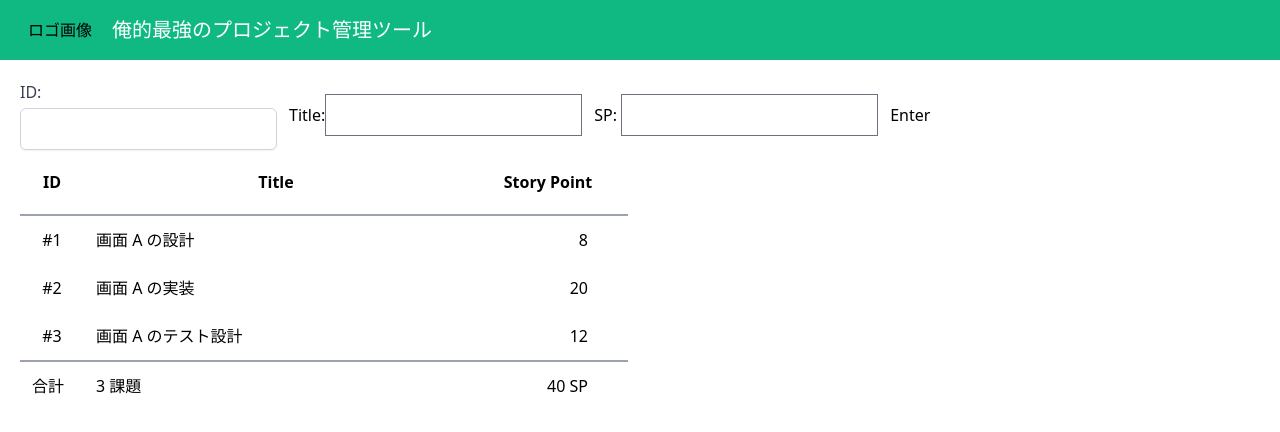
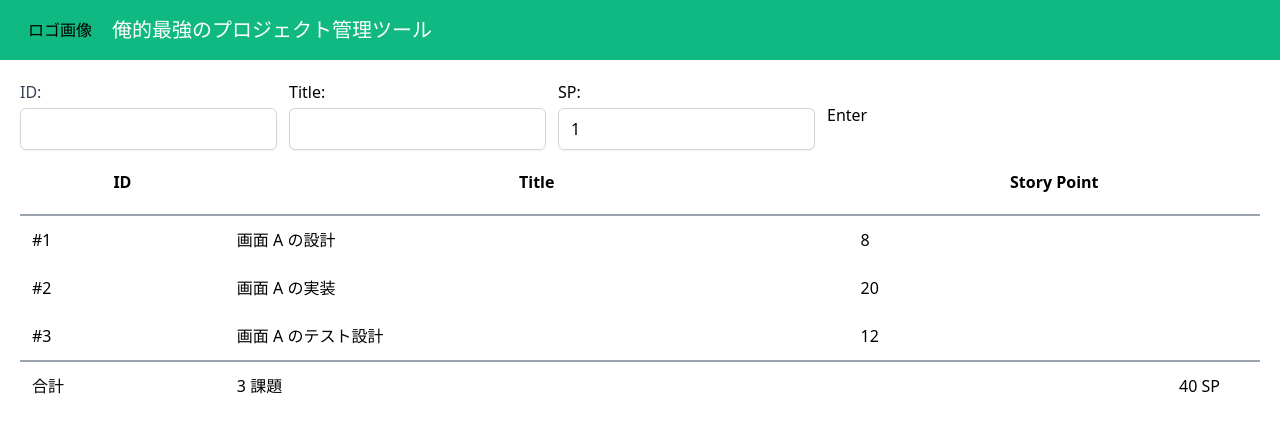
Before and after one commit to s-arikawa/pjm-tools, a Nuxt app: page /planning/product_backlog in a window 1280 px wide. Shown: the top 432 px of the page. Built offline with nearby package versions, Linux system fonts and the light colour scheme.

Commit message:
コンポーネントに切り出し

```diff
--- /dev/null
+++ b/components/MTable.vue
@@ -0,0 +1,48 @@
+<script lang="ts" setup>
+import {Prop, PropType} from "@vue/runtime-core";
+import {computed} from "#imports";
+
+/**
+ * 列の定義
+ */
+interface Column {
+  // オブジェクトのキー
+  key: string
+  // 列の表示名
+  name: string
+}
+
+const props = defineProps({
+  // テーブルの列
+  columns: Array as PropType<Column[]>,
+  // 行の値
+  values: Array as PropType<Object[]>,
+})
+
+const keys = computed(() => props.columns.map(it => it.key))
+</script>
+
+<template>
+  <table class="table-auto border-collapse">
+    <thead class="border-b-2 border-b-gray-400">
+    <tr>
+      <th v-for="column in columns" class="px-3 py-5">{{ column.name }}</th>
+    </tr>
+    </thead>
+    <tbody>
+    <tr v-for="val in values">
+      <td v-for="key in keys" class="p-3">{{ val[key] }}</td>
+    </tr>
+    </tbody>
+    <tfoot class="border-t-2 border-t-gray-400">
+    <slot name="tfoot">
+      <tr>
+        <!-- Fallback Content -->
+        <td :colspan="keys.length"/>
+      </tr>
+    </slot>
+    </tfoot>
+  </table>
+</template>
+
+<style scoped></style>
--- /dev/null
+++ b/components/forms/MInputNumber.vue
@@ -0,0 +1,16 @@
+<script lang="ts" setup>
+const props = defineProps({modelValue: Number})
+const emits = defineEmits<{ (e: 'update:modelValue', num: number): void }>()
+const onInputNumber = (e: Event) => {
+  const target = e.target as HTMLInputElement
+  emits('update:modelValue', Number(target.value))
+}
+</script>
+
+<template>
+  <input type="number" :value="modelValue" @input="onInputNumber"
+         class="mt-1 block w-full rounded-md border-gray-300 shadow-sm
+        focus:border-indigo-300 focus:ring focus:ring-indigo-200 focus:ring-opacity-50">
+</template>
+
+<style scoped></style>
--- /dev/null
+++ b/components/forms/MInputText.vue
@@ -0,0 +1,16 @@
+<script lang="ts" setup>
+const props = defineProps({modelValue: String})
+const emits = defineEmits<{ (e: 'update:modelValue', num: string): void }>()
+const onInputString = (e: Event) => {
+  const target = e.target as HTMLInputElement
+  emits('update:modelValue', target.value)
+}
+</script>
+
+<template>
+  <input type="text" :value="modelValue" @input="onInputString"
+         class="mt-1 block w-full rounded-md border-gray-300 shadow-sm
+        focus:border-indigo-300 focus:ring focus:ring-indigo-200 focus:ring-opacity-50">
+</template>
+
+<style scoped></style>
--- a/pages/planning/product_backlog.vue
+++ b/pages/planning/product_backlog.vue
@@ -1,5 +1,7 @@
 <script lang="ts" setup>
 import {computed, ref} from "#imports";
+import MTable from "~/components/MTable.vue";
+import MInputText from "~/components/forms/MInputText.vue";
 
 const backlog = ref([
   {id: "#1", title: "画面 A の設計", sp: 8},
@@ -10,26 +12,36 @@ const totalSP = computed(() => backlog.value.reduce((sum, task) => sum + task.sp
 const taskCount = computed(() => backlog.value.length)
 
 const addTask = () => {
+  backlog.value.push({id: id.value, title: title.value, sp: sp.value})
+}
 
-}
+const tableColumns = [
+  {key: "id", name: "ID"},
+  {key: "title", name: "Title"},
+  {key: "sp", name: "Story Point"}
+]
+
+const id = ref("")
+const title = ref("")
+const sp = ref(1)
 </script>
 <template>
   <div>
     <div class="flex items-center gap-3">
       <label class="block">
         <span class="text-gray-700">ID:</span>
-        <input type="number" class="mt-1 block w-full rounded-md border-gray-300 shadow-sm focus:border-indigo-300 focus:ring focus:ring-indigo-200 focus:ring-opacity-50">
+        <MInputText v-model="id"/>
       </label>
 
       <label>
         <span>Title:</span>
-        <input type="text">
+        <MInputText v-model="title"/>
       </label>
 
       <div>
         <label>
-          SP:
-          <input type="number">
+          <span>SP:</span>
+          <MInputNumber v-model="sp"/>
         </label>
       </div>
       <div>
@@ -37,29 +49,15 @@ const addTask = () => {
       </div>
     </div>
 
-    <table class="table-auto border-collapse">
-      <thead class="border-b-2 border-b-gray-400">
-      <tr>
-        <th class="px-3 py-5 w-16">ID</th>
-        <th class="px-3 py-5 w-96">Title</th>
-        <th class="px-3 py-5 w-40">Story Point</th>
-      </tr>
-      </thead>
-      <tbody>
-      <tr v-for="task in backlog">
-        <td class="p-3 text-center">{{ task.id }}</td>
-        <td class="p-3">{{ task.title }}</td>
-        <td class="p-3 text-right pr-10">{{ task.sp }}</td>
-      </tr>
-      </tbody>
-      <tfoot class="border-t-2 border-t-gray-400">
-      <tr>
-        <td class="p-3">合計</td>
-        <td class="p-3">{{ taskCount }} 課題</td>
-        <td class="p-3 text-right pr-10">{{ totalSP }} SP</td>
-      </tr>
-      </tfoot>
-    </table>
+    <MTable class="w-full" :columns="tableColumns" :values="backlog">
+      <template #tfoot>
+        <tr>
+          <td class="p-3">合計</td>
+          <td class="p-3">{{ taskCount }} 課題</td>
+          <td class="p-3 text-right pr-10">{{ totalSP }} SP</td>
+        </tr>
+      </template>
+    </MTable>
   </div>
 </template>
 
```
